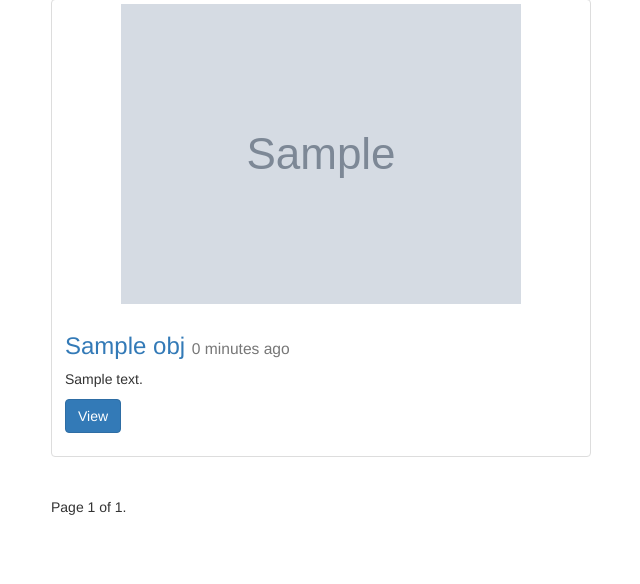
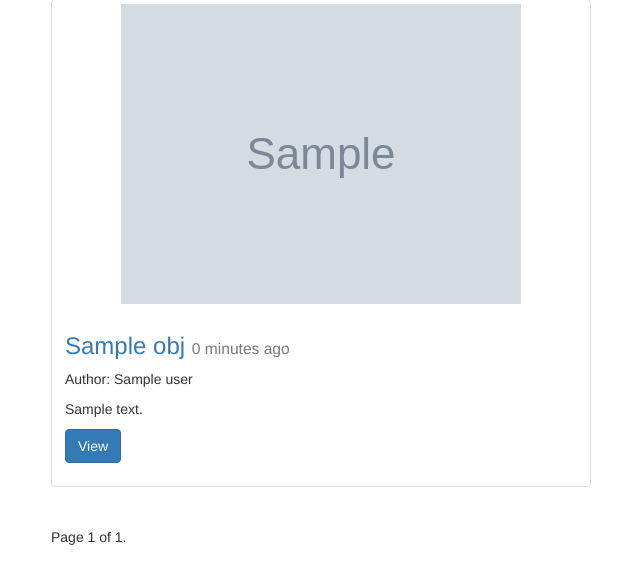
Before and after one commit to p3dr0migue1/trydjango, a Django app: template templates/post_list.html in a window 1280 px wide. Shown: the part 71-655 px from the top of the page, without its empty margins (319-959 px from the left). Run offline with Django 3.2, Linux system fonts and the light colour scheme; the template is opened without the code that fills it: most values are stand-ins (such as "Sample title", 1, 10 or a date in 2020); grey boxes marked "Sample" are stand-in pictures; parts of the project's set-up code (start-up, migrations or seed data) failed here and were passed over; some libraries are stand-ins or nearby versions.

Commit message:
Add user association with post.

```diff
--- a/posts/models.py
+++ b/posts/models.py
@@ -1,5 +1,6 @@
 from __future__ import unicode_literals
 
+from django.conf import settings
 from django.core.urlresolvers import reverse
 from django.db import models
 from django.db.models.signals import pre_save
@@ -11,6 +12,7 @@ def upload_location(instance, filename):
 
 
 class Post(models.Model):
+    user = models.ForeignKey(settings.AUTH_USER_MODEL, default=1)
     title = models.CharField(max_length=120)
     slug = models.SlugField(unique=True)
     image = models.ImageField(
--- a/posts/views.py
+++ b/posts/views.py
@@ -15,6 +15,7 @@ def post_create(request):
 
     if form.is_valid():
         instance = form.save(commit=False)
+        instance.user = request.user
         instance.save()
         messages.success(request, 'Successfully Created')
         return HttpResponseRedirect(instance.get_absolute_url())
--- a/templates/post_detail.html
+++ b/templates/post_detail.html
@@ -11,6 +11,10 @@
         <h1>{{ title }} <small>{{ instance.timestamp }}</small></h1>
         {{ instance.content|linebreaks }}<br/>
 
+        {% if instance.user.get_full_name %}
+            <p>Author: {{ instance.user.get_full_name }}</p>
+        {% endif %}
+
         {{ instance.content|truncatechars:80|urlify }}
 
         <a href="https://twitter.com/home?status={{ instance.content|truncatechars:80|urlify }}">
--- a/templates/post_list.html
+++ b/templates/post_list.html
@@ -15,6 +15,9 @@
                         {% endif %}
                         <div class='caption'>
                             <h3><a href="{{ obj.get_absolute_url }}">{{ obj.title }}</a> <small>{{ obj.timestamp|timesince }} ago</small></h3>
+                            {% if obj.user.get_full_name %}
+                                <p>Author: {{ obj.user.get_full_name }}</p>
+                            {% endif %}
                             <p>{{ obj.content|linebreaks|truncatechars:120 }}</p>
                             <p><a href='{{ obj.get_absolute_url }}' class='btn btn-primary' role='button'>View</a></p>
                         </div>
```
Also changed, not shown: db.sqlite3, posts/migrations/0002_post_user.py (added).
